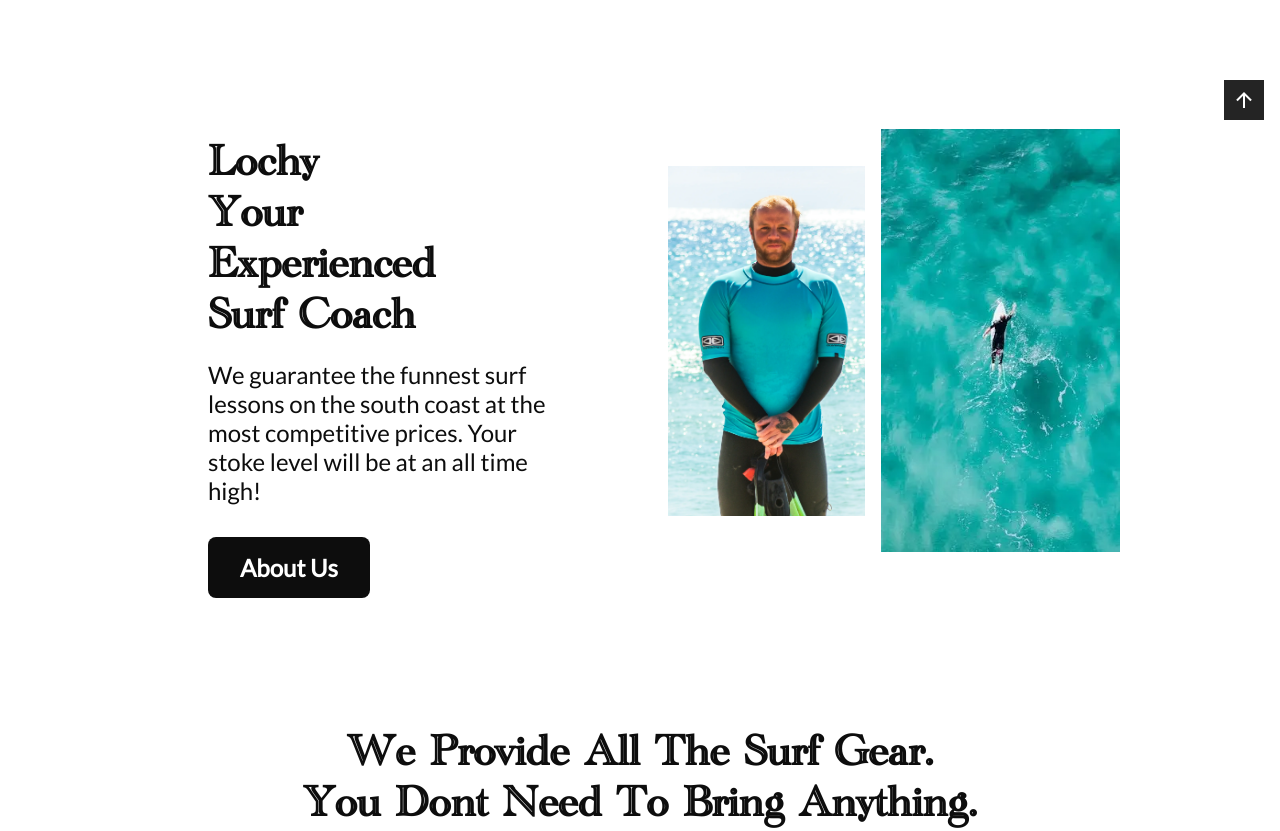
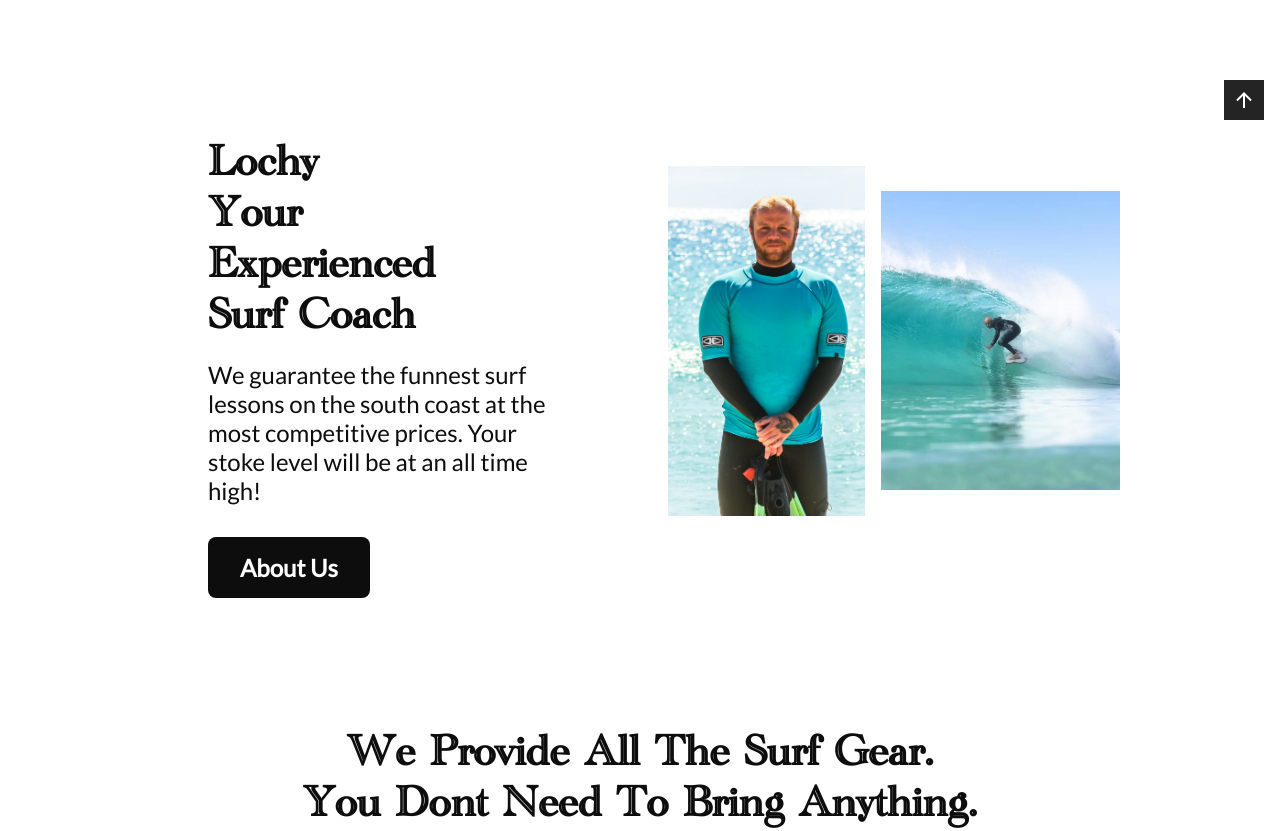
Before and after one commit to RossJH/bespoke-surf-school, a plain HTML site: page index.html in a window 1280 px wide. Shown: the part 840-1671 px from the top of the page. Drawn offline with nearby package versions, Linux system fonts and the light colour scheme.

Commit message:
change image
change image

```diff
--- a/index.html
+++ b/index.html
@@ -145,7 +145,7 @@
             </div>
             <div class="about__img-overlay">
               <img
-                src="/assets/images/guy-paddle.webp"
+                src="/assets/images/lochy-barrel.webp"
                 alt=""
                 class="about__img-two"
               />
@@ -196,7 +196,7 @@
           <div class="experience__content grid">
             <div class="experience__data">
               <h2 class="experience__number">
-                03
+                17
               </h2>
               <span class="experience__decription">
                 Years <br> Experience
@@ -212,7 +212,7 @@
             </div>
             <div class="experience__data">
               <h2 class="experience__number">
-                04
+                02
               </h2>
               <span class="experience__decription">
                 Different <br> Countries
```
Also changed, not shown: assets/images/lochy-barrel.png (added), assets/images/lochy-barrel.webp (added).
